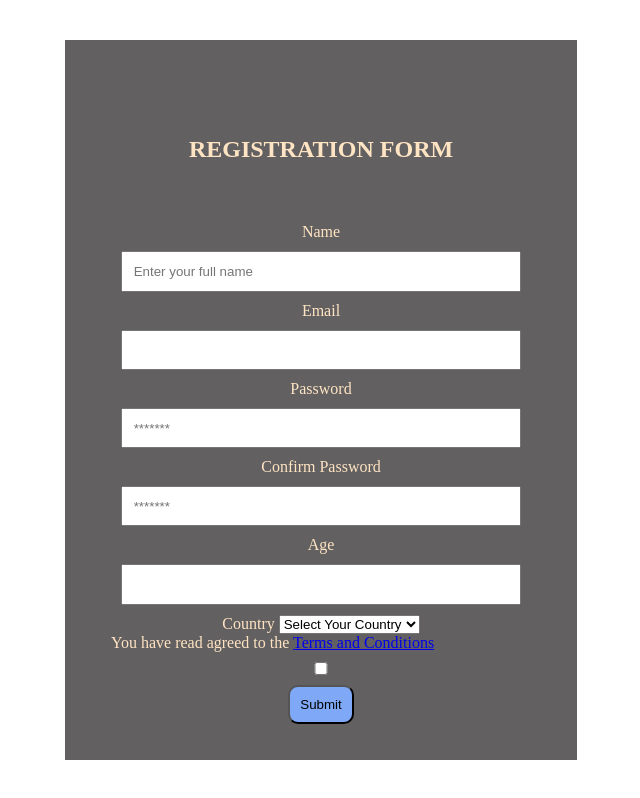
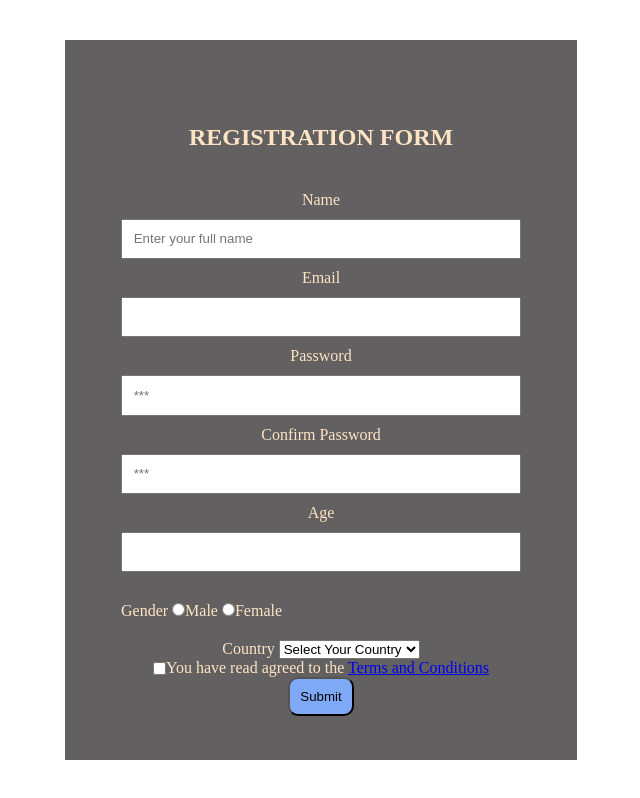
Before and after one commit to Maryamabdulhafiz/react, a plain HTML site: page index.html in a window 1280 px wide. Shown: the whole page, without its empty margins (319-959 px from the left). Drawn offline with Linux system fonts and the light colour scheme.

Commit message:
done with styling

```diff
--- a/index.html
+++ b/index.html
@@ -1,31 +1,49 @@
 <!DOCTYPE html>
 <html lang="en">
   <head>
-    <meta charset="UTF-8">
-    <meta name="viewport" content="width=device-width, initial-scale=1.0">
+    <meta charset="UTF-8" />
+    <meta name="viewport" content="width=device-width, initial-scale=1.0" />
     <title>Basic Form Validation</title>
-    <link rel="stylesheet" href="style.css">
+    <link rel="stylesheet" href="style.css" />
   </head>
   <body>
     <form action="login.html">
       <h2>REGISTRATION FORM</h2>
       <label for="name">Name</label>
-        <input type="text" name="name" id="name" placeholder="Enter your full name" class="inputs">
+      <input
+        type="text"
+        name="name"
+        id="name"
+        placeholder="Enter your full name"
+        class="inputs"
+      />
 
       <label for="email">Email</label>
-        <input type="email" name="email" id="email">
+      <input type="email" name="email" class="inputs" id="email" />
       <label for="password">Password</label>
-        <input type="password" name="password" id="password" placeholder="*******">
+      <input
+        type="password"
+        name="password"
+        id="password"
+        class="inputs"
+        placeholder="***"
+      />
       <label for="password">Confirm Password</label>
-        <input type="password" name="password" id="password" placeholder="*******">
+      <input
+        type="password"
+        name="password"
+        id="password"
+        class="inputs"
+        placeholder="***"
+      />
       <label for="age">Age</label>
-        <input type="number">
-        <!-- <div class="gender">
+      <input type="number" class="inputs" />
+     <div class="gender">
         <label for="gender">Gender
        <input type="radio">Male
        <input type="radio">Female
         </label>
-        </div> -->
+        </div>
       <div>
         <label for="country" class="countries">Country</label>
         <select name="country" id="country">
@@ -36,7 +54,12 @@
         </select>
       </div>
       <div class="terms">
-        <p>You have read agreed to the <a href="google.com">Terms and Conditions</a></p><input type="checkbox" name="" id="" class="checkbox"></div>
+        <input type="checkbox" name="" id="" class="checkbox" />
+        <span>
+          You have read agreed to the
+          <a href="google.com">Terms and Conditions</a>
+        </span>
+      </div>
       <a href="login.html"><button class="btn">Submit</button></a>
     </form>
   </body>
--- a/style.css
+++ b/style.css
@@ -8,8 +8,7 @@ body{
     justify-content: center;
     align-items: center;
     height: 100vh;
-    width: 100vw;
-
+    width: 100%;
 }
 form{
     display: flex;
@@ -21,22 +20,20 @@ form{
     background-color: rgb(98, 96, 96);
     color: bisque;
 }
-input{
+.inputs{
     width: 30em;
     padding: 0.8em;
     margin: 10px;
 }
 h2{
-   padding: 60px;
+   padding: 40px;
 }
 .gender{
     display: flex;
-    width: 100px;
-    flex-direction: column;
-    /* justify-content: center;
-    align-items: center;  */
-    /* margin-left: 50px; */
-    background-color: aquamarine;
+    justify-content: space-between;
+    width:400px;
+    margin:20px;
+
 }
 
 .btn{
@@ -44,7 +41,19 @@ h2{
     border-radius: 10px;
     background-color: rgb(127, 168, 246);
 }
+.terms{
+    display: flex;
+    justify-content: center;
+    align-items: center;
+}
+
 .login-body{
     display: flex;
-    flex-direction: row;
+    flex-direction: column;
 }
+.links{
+    display: flex;
+    justify-content: space-between;
+    width:400px;
+    margin:20px;
+}
```
Also changed, not shown: login.html (+15 -5 lines), script.js (added). Lines whose indentation alone changed are shown as unchanged.
